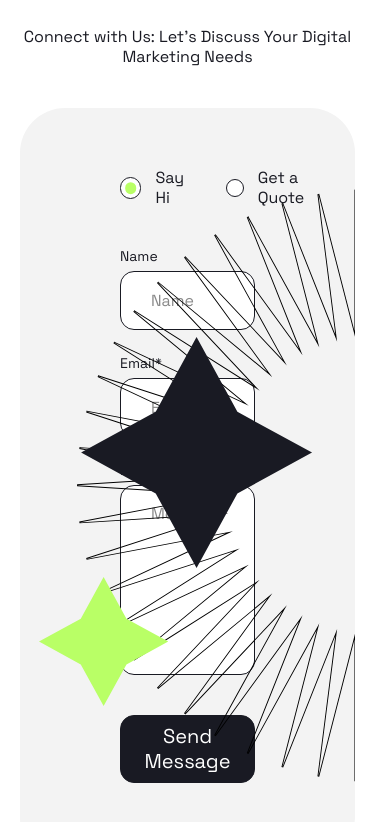
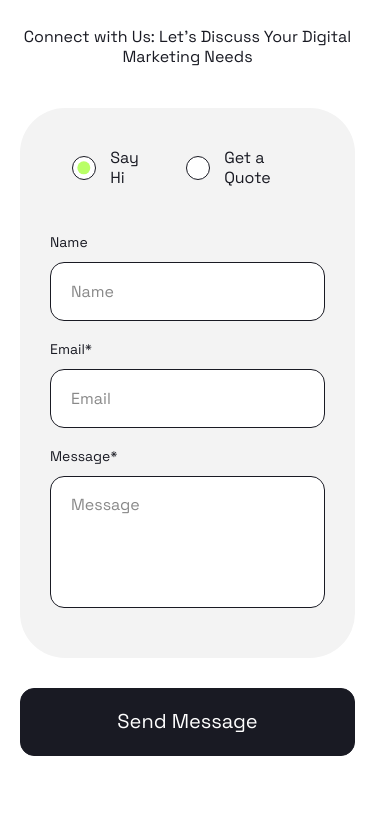
Before and after one commit to Camarederic/Positivus-Landing, a plain HTML site: page index.html in a window 390 px wide. Shown: the part 8902-9724 px from the top of the page. After the commit the page ends 9688 px from the top, so only its background shows below. Drawn offline with Linux system fonts and the light colour scheme.

Commit message:
added an adaptation for the contact us section SCSS

```diff
--- a/styles/blocks/_contact-us.scss
+++ b/styles/blocks/_contact-us.scss
@@ -1,9 +1,12 @@
 .contact-us {
   position: relative;
-  padding: 60px 100px 80px;
-  background-color: var(--color-gray);
-  border-radius: var(--border-radius-large);
   overflow-x: hidden;
+
+  @include mobile-above {
+    padding: 60px 100px 80px;
+    background-color: var(--color-gray);
+    border-radius: var(--border-radius-large);
+  }
 
   &::after {
     --contactUsImageOffsetY: 62px;
@@ -16,18 +19,50 @@
     height: calc(100% - var(--contactUsImageOffsetY) * 2);
     aspect-ratio: 1;
     background: url("../../images/contact-us-bg.svg") center/contain no-repeat;
+
+    @include tablet {
+      display: none;
+    }
+  }
+
+  &__request-types,
+  &__body {
+    @include mobile {
+      background-color: var(--color-gray);
+    }
+  }
+
+  &__request-types {
+    @include mobile {
+      padding: 40px 52px 36px;
+      border-radius: var(--border-radius-large) var(--border-radius-large) 0 0;
+    }
   }
 
   &__form {
     display: flex;
     flex-direction: column;
-    row-gap: 40px;
     max-width: 556px;
+
+    @include tablet {
+      max-width: 100%;
+    }
+
+    @include mobile-above {
+      row-gap: 40px;
+    }
   }
 
   &__body {
     display: flex;
     flex-direction: column;
     row-gap: 25px;
+
+    @include mobile {
+      row-gap: 20px;
+      margin-bottom: 30px;
+      padding: 10px 30px 50px;
+      border-radius: 0 0 var(--border-radius-large) var(--border-radius-large);
+    }
   }
 }
--- a/styles/blocks/_field.scss
+++ b/styles/blocks/_field.scss
@@ -3,6 +3,10 @@
   flex-direction: column;
   align-items: start;
   row-gap: 5px;
+
+  @include mobile {
+    row-gap: 10px;
+  }
 
   &__label {
     @include fluid-text(16, 14);
@@ -19,6 +23,10 @@
       background-color: var(--color-accent);
     }
 
+    @include mobile {
+      padding-inline: 20px;
+    }
+
     &:focus {
       border-color: var(--color-accent);
       outline: none;
@@ -33,5 +41,9 @@
     height: 190px;
     padding-block: 18px;
     resize: none;
+
+    @include mobile {
+      height: 132px;
+    }
   }
 }
```
Also changed, not shown: styles/styles.css, 1 other file.
